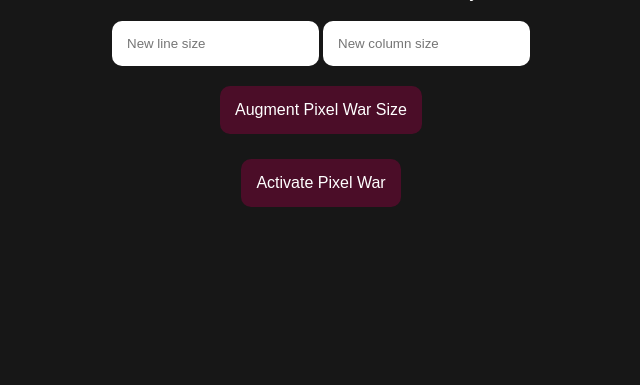
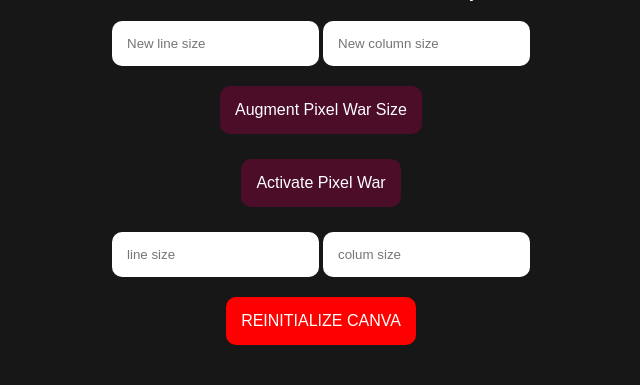
Before and after one commit to rezoleo/pixel-war, a PHP site: page /admin_control.php?error=true in a window 1280 px wide. Shown: the part 619-1004 px from the top of the page, without its empty margins (319-959 px from the left). Before the commit the page ends 826 px from the top, so only its background shows below. Run offline with PHP 8.4, Linux system fonts and the light colour scheme; the visitor is signed in with stand-in values (Sample User, id 1); data that the repository does not hold is empty.

Commit message:
feat: reinitializing canva by admin

```diff
--- a/admin_control.php
+++ b/admin_control.php
@@ -52,13 +52,11 @@ list($width, $height) = explode(',', $fileContent);
                 <button id="uploadModificationButton">Upload Modification</button>
             </div>
         </div>
-        <div class="error-size">
-            <p><?php
-            if (isset($_GET['error'])) {
-                echo "Wrong size";
-            }
-            ?></p>
-        </div>
+        <?php if (isset($_GET['error'])): ?>
+            <div class="error-size">
+                <p>Wrong size</p>
+            </div>
+        <?php endif; ?>
         <div>
             <form class="form_admin" action="augment_pixel_war_size.php" method="post">
                 <div class="current_pixel_war_size">
@@ -74,6 +72,18 @@ list($width, $height) = explode(',', $fileContent);
         <form class="changing-pixel-war-state" action="admin_pixel_war_deactivate.php">
             <button id="changePixelWarStateButton">Deactivate Pixel War</button>
         </form>
+        <form class="reinitialize-canva" action="admin_reinitialize_canva.php" method="post">
+            <div class="numbers_input">
+                <?php if (isset($_GET['error_reinitialize']) && $_GET['error_reinitialize'] === 'true'): ?>
+                    <div class="error-reinitialize">
+                        <p>Problem when reinitializing Pixel War</p>
+                    </div>
+                <?php endif; ?>
+                <input type="number" name="line" placeholder="line size" step="1" min="1">
+                <input type="number" name="column" placeholder="colum size" step="1" min="1">
+            </div>
+            <button id="reinitializeCanva">REINITIALIZE CANVA</button>
+        </form>
     </div>
     <script src="scripts/refresh_admin.js"></script>
     <script src="scripts/disable_pixel_war_admin.js"></script>
--- a/stylesheets/main.css
+++ b/stylesheets/main.css
@@ -411,3 +411,42 @@ button.disabled-button {
 #changePixelWarStateButton:hover {
     background-color: rgb(132,21,69);
 }
+
+.error-reinitialize p {
+    font-size: 30px;
+    color: red;
+    margin: 0;
+    padding: 0;
+}
+
+.reinitialize-canva{
+    display: flex;
+    flex-direction: column;
+    align-items: center;
+    justify-content: top;
+}
+
+.reinitialize-canva input {
+    margin: 10px auto;
+    padding: 15px;
+    border-radius: 10px;
+    border: none;
+    outline: none;
+}
+
+.reinitialize-canva button{
+    border-radius: 10px;
+    border: none;
+    outline: none;
+    padding: 15px;
+    margin: 10px auto;
+    cursor: pointer;
+    color: #ffffff;
+    transition: .4s ease-in;
+    font-size: 1em;
+    background-color: red;
+}
+
+.reinitialize-canva button:hover{
+    background-color: rgb(184, 0, 0);
+}
```
Also changed, not shown: admin_reinitialize_canva.php (added, +86 -0 lines).
